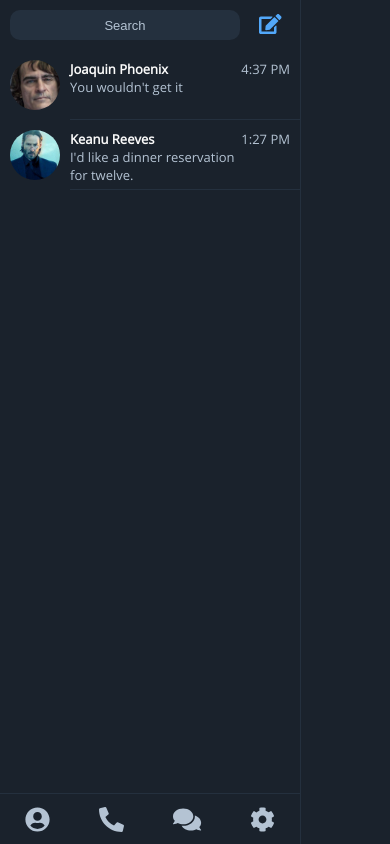
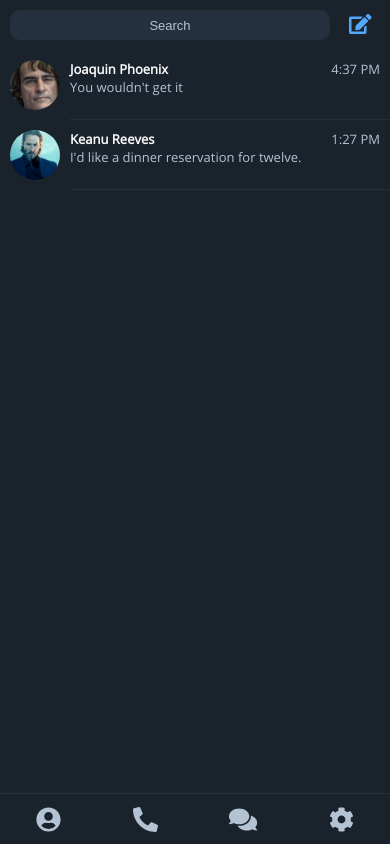
Before and after one commit to nikita-reshetniak/telegram-app, a React (Create React App) app: page /#/ in a window 390 px wide. Built offline with nearby package versions, Linux system fonts and the light colour scheme.

Commit message:
feat: add media queries breakpoints

```diff
--- a/src/components/AsideChatsSection.js
+++ b/src/components/AsideChatsSection.js
@@ -4,12 +4,16 @@ import '../styles/AsideChatsSection.css';
 import { Link } from "react-router-dom";
 
 function AsideChatsSection(props) {
+    function handler(e) {
+        document.querySelector("aside").classList.toggle("activeRight");
+        // document.querySelector("main").classList.toggle("activeRight");
+    }
     return (
         <section className="AsideChatsSection">
             <ul>
                 {props.users.map((el, index) => {
                     return (
-                        <li key={index}>
+                        <li key={index} onClick={handler}>
                             <Link to={`/${index}`}>
                                 <ChatPreview user={el} />
                             </Link>
--- a/src/components/MainChatHeader.js
+++ b/src/components/MainChatHeader.js
@@ -7,9 +7,13 @@ import '../styles/MainChatHeader.css';
 
 function MainChatHeader(props) {
     let { userId } = useParams();
+    function handler(e) {
+        document.querySelector("aside").classList.toggle("activeRight");
+    }
     return (
         <header className="MainChatHeader">
             <div>
+                <button onClick={handler}></button>
                 <Avatar user={props.users[userId]} mod="small"/>
                 <div>
                     <ChatName user={props.users[userId]} />
--- a/src/styles/App-aside.css
+++ b/src/styles/App-aside.css
@@ -1,8 +1,23 @@
 .App > aside {
-    width: 300px;
     display: flex;
     flex-direction: column;
     justify-content: space-between;
     flex-shrink: 0;
     border-right: 1px solid rgb(36, 48, 62);
 }
+
+@media only screen and (max-width: 700px) {
+    .App > aside {
+      width: 100vw;
+    }
+
+    .activeRight {
+      margin-left: -100vw;
+    }
+}
+
+@media only screen and (min-width: 701px) {
+    .App > aside {
+        width: 300px;
+    }
+}
--- a/src/styles/App-main.css
+++ b/src/styles/App-main.css
@@ -1,6 +1,21 @@
 .App > main {
-    flex-grow: 1;
+    /* flex-grow: 1; */
     display: flex;
     flex-direction: column;
     justify-content: space-between;
 }
+
+@media only screen and (max-width: 700px) {
+    .App > main {
+      width: 100vw;
+    }
+}
+
+@media only screen and (min-width: 701px) {
+    .App > main {
+        flex-grow: 1;
+        /* display: flex;
+        flex-direction: column;
+        justify-content: space-between; */
+    }
+}
--- a/src/styles/App.css
+++ b/src/styles/App.css
@@ -10,6 +10,7 @@
   color: rgb(180, 195, 211);
   font-family: "Open Sans";
   font-size: 13px;
+  overflow: hidden;
 }
 
 ul {
--- a/src/styles/MainChatHeader.css
+++ b/src/styles/MainChatHeader.css
@@ -5,6 +5,10 @@
     padding: 0 20px;
     height: 50px;
     border-bottom: 1px solid rgb(36, 48, 62);
+}
+
+.MainChatHeader button {
+    display: none;
 }
 
 .MainChatHeader > div:first-child {
@@ -31,3 +35,9 @@
     justify-content: center;
     align-items: center;
 }
+
+@media only screen and (max-width: 700px) {
+    .MainChatHeader button {
+        display: block;
+    }
+}
```
